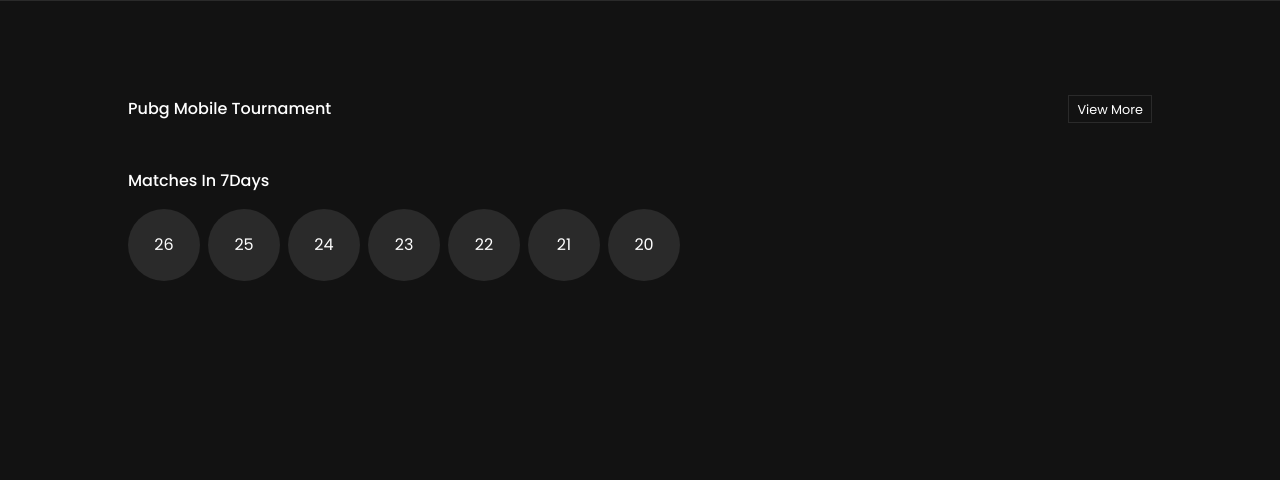
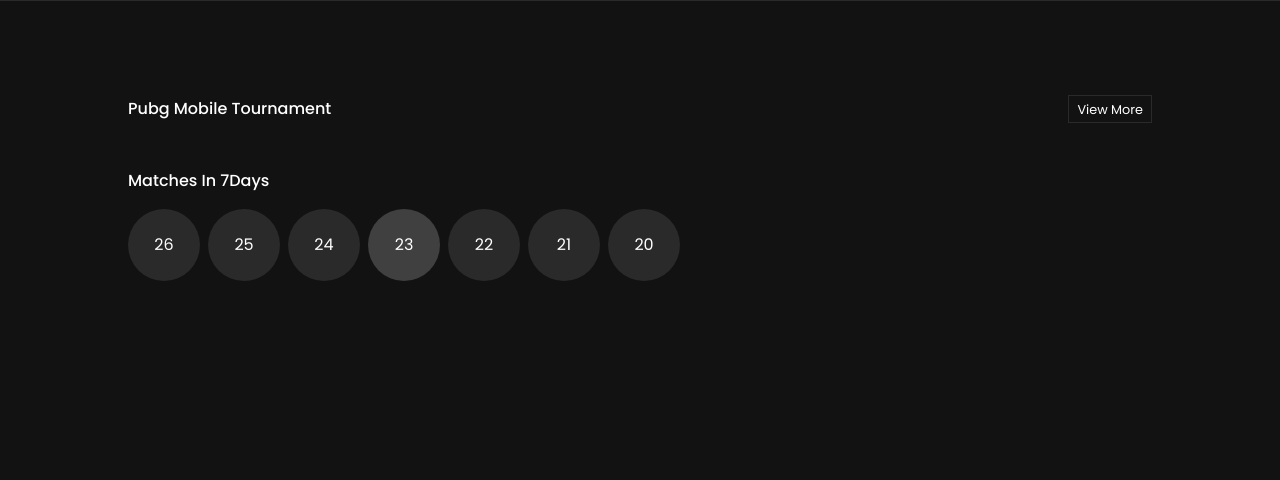
Before and after one commit to GAUARVCHIT/PubgProjects, a Django app: page /pubg in a window 1280 px wide. Shown: the part 335-815 px from the top of the page. Run offline with Django 3.2, Linux system fonts and the light colour scheme; data that the repository does not hold is empty; some libraries are stand-ins or nearby versions.

Commit message:
changes hurry

```diff
--- a/src/static/pubg/css/style.css
+++ b/src/static/pubg/css/style.css
@@ -266,7 +266,17 @@
     border: none;
     margin-right: .5em;
     margin-bottom: .4em;
-    /* display: inline; */
+    display: inline-block;
+  }
+
+  .active{
+    background-color: #404040;
+    color: white;
+  }
+
+  .date-button-single:hover{
+    background-color: #404040;
+    color: white;
   }
 
   .date-group-match-tile{
@@ -377,6 +387,16 @@
       margin-bottom: .5em;
     }
 
+    .active{
+      background-color: #404040;
+      color: white;
+    }
+
+    .date-button-single:hover{
+      background-color: #404040;
+      color: white;
+    }
+
     .date-group-match-tile{
       height: 4em;
     }
--- a/src/templates/pubg/pubg.html
+++ b/src/templates/pubg/pubg.html
@@ -153,7 +153,7 @@
           <button id="date-button-1" class="date-button-single">{{after3Day|date:"d"}}</button>
           <button id="date-button-2" class="date-button-single">{{after2Day|date:"d"}}</button>
           <button id="date-button-3" class="date-button-single">{{after1Day|date:"d"}}</button>
-          <button id="date-button-4" class="date-button-single">{{today0Day|date:"d"}}</button>
+          <button id="date-button-4" class="date-button-single active">{{today0Day|date:"d"}}</button>
           <button id="date-button-5" class="date-button-single">{{before1Day|date:"d"}}</button>
           <button id="date-button-6" class="date-button-single">{{before2Day|date:"d"}}</button>
           <button id="date-button-7" class="date-button-single">{{before3Day|date:"d"}}</button>
@@ -385,6 +385,13 @@
     });
   </script>
 
+  <script>
+    $('.date-button-single').click(function(){
+      $(".date-button-single").removeClass('active')
+      $(this).addClass('active');
+    })
+  </script>
+
 
   <script>
     $(function () {
```
